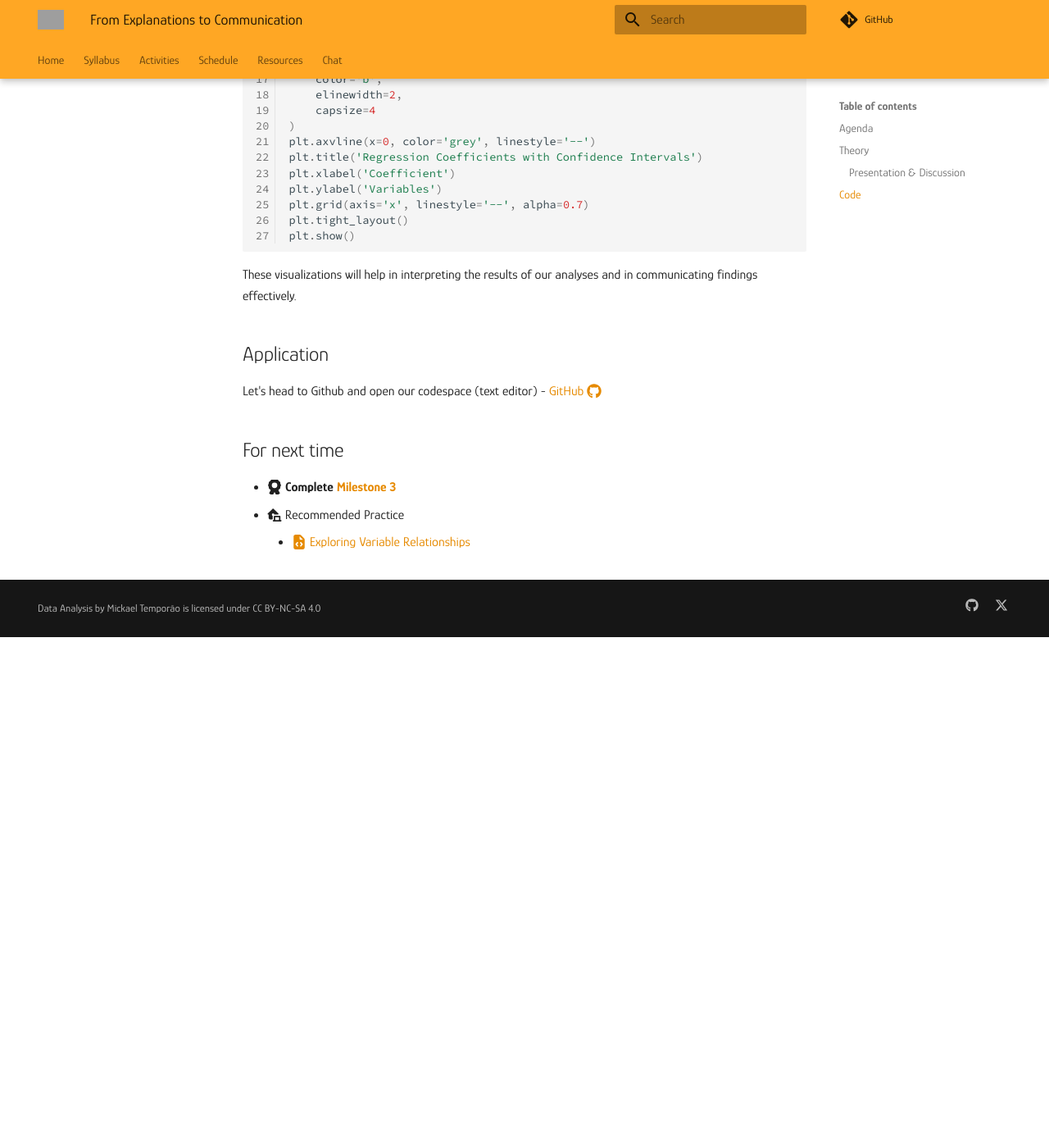
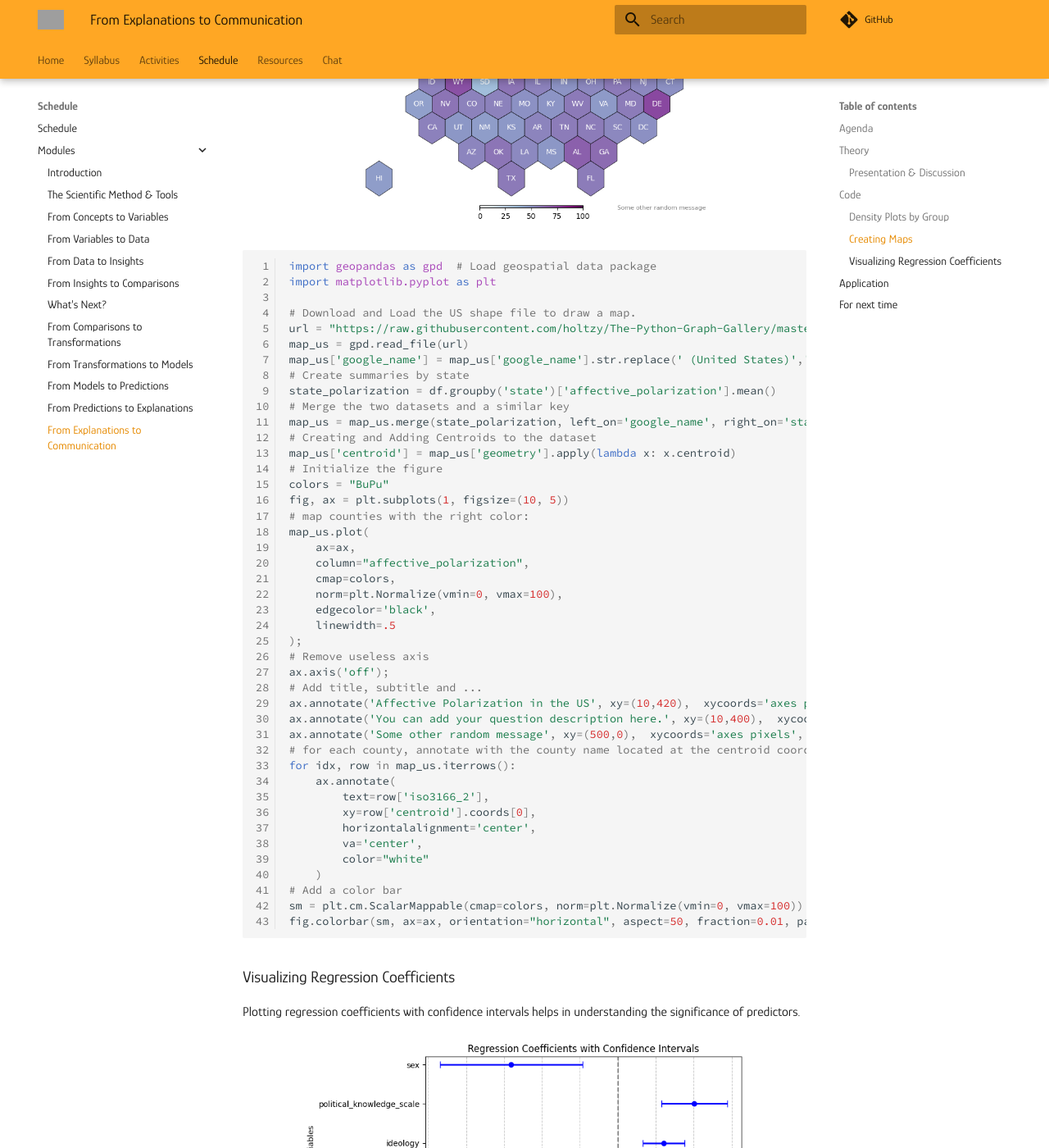
Before and after one commit to mickaeltemporao/data-analysis, an MkDocs documentation site: the page built from docs/modules/communication.md, in a window 1280 px wide and 1400 px high, scrolled down 1695 px. Shown: the whole window at 82% size. Built offline with MkDocs 1.6.1 and Material for MkDocs 9.7.7, drawn with Linux system fonts in a browser that asks for light colours; comment, search, counter and statistics services are not loaded; before the commit the page ends 2472 px from its top, so only the background shows below that; some of the changed text lies outside the part shown; grey boxes are pictures that could not be loaded.

Commit message:
update com module

````diff
--- a/docs/modules/communication.md
+++ b/docs/modules/communication.md
@@ -4,9 +4,9 @@
 - [ ] Theory
     - Presentation & Discussion
 - [ ] Code
-    - Improving Visualizations
+    - Grouping, Summarising, and Visualizing
 - [ ] Application
-    -
+    - Project Visualization Hack-time
 
 ## Theory
 
@@ -17,64 +17,123 @@
 
 ## Code
 
-This module will cover how to visualize the results of our analyses, including plotting polarization by state.
+Visualizations are powerful tools for communicating research findings, and this module emphasizes creating visualizations to illustrate the impact of key variables within your research projects.
 
-# Module 3: Making Visualizations
+In this module, we will :
 
-Visualizations are powerful tools for communicating research findings. This module focuses on creating visualizations to illustrate the impact of political knowledge on affective polarization.
+- learn how to perform grouped operations using the `.groupby()` method and how to `.merge()` different datasets.
+- create density plots to examine the distribution of variables, segmented by other factors.
+- learn to visualize your analysis results, including creating a visualization .
 
-## Visualizing Affective Polarization
 
-We will create density plots to visualize the distribution of affective polarization.
+### Density Plots by Group
+
+![](../images/ap_by_int.png){width=50%}
 
 ```python
 import seaborn as sns
-import matplotlib.pyplot as plt
-from data_cleaning import load_and_clean_data
-
-df = load_and_clean_data()
 
 sns.kdeplot(
-   data=df, x="affective_polarization", hue="sex",
+   ax=ax, data=df, x="affective_polarization", hue="political_interest",
    fill=True, common_norm=False, palette="crest",
    alpha=.5, linewidth=0,
 )
-plt.title('Density Plot of Affective Polarization')
-plt.show()
+
 ```
 
-## Visualizing Regression Coefficients
+### Creating Maps
+
+![](../images/ap_by_state.png){width=95%}
+
+
+```python
+import geopandas as gpd  # Load geospatial data package
+import matplotlib.pyplot as plt
+
+# Download and Load the US shape file to draw a map.
+url = "https://raw.githubusercontent.com/holtzy/The-Python-Graph-Gallery/master/static/data/us_states_hexgrid.geojson.json"
+map_us = gpd.read_file(url)
+map_us['google_name'] = map_us['google_name'].str.replace(' (United States)','')
+# Create summaries by state
+state_polarization = df.groupby('state')['affective_polarization'].mean()
+# Merge the two datasets and a similar key
+map_us = map_us.merge(state_polarization, left_on='google_name', right_on='state', how='left')
+# Creating and Adding Centroids to the dataset
+map_us['centroid'] = map_us['geometry'].apply(lambda x: x.centroid)
+# Initialize the figure
+colors = "BuPu"
+fig, ax = plt.subplots(1, figsize=(10, 5))
+# map counties with the right color:
+map_us.plot(
+    ax=ax,
+    column="affective_polarization",
+    cmap=colors,
+    norm=plt.Normalize(vmin=0, vmax=100),
+    edgecolor='black',
+    linewidth=.5
+);
+# Remove useless axis
+ax.axis('off');
+# Add title, subtitle and ...
+ax.annotate('Affective Polarization in the US', xy=(10,420),  xycoords='axes pixels', horizontalalignment='left', verticalalignment='top', fontsize=14, color='black')
+ax.annotate('You can add your question description here.', xy=(10,400),  xycoords='axes pixels', horizontalalignment='left', verticalalignment='top', fontsize=11, color='#808080')
+ax.annotate('Some other random message', xy=(500,0),  xycoords='axes pixels', horizontalalignment='left', verticalalignment='top', fontsize=8, color='#808080')
+# for each county, annotate with the county name located at the centroid coordinates
+for idx, row in map_us.iterrows():
+    ax.annotate(
+        text=row['iso3166_2'],
+        xy=row['centroid'].coords[0],
+        horizontalalignment='center',
+        va='center',
+        color="white"
+    )
+# Add a color bar
+sm = plt.cm.ScalarMappable(cmap=colors, norm=plt.Normalize(vmin=0, vmax=100))
+fig.colorbar(sm, ax=ax, orientation="horizontal", aspect=50, fraction=0.01, pad=0 );
+```
+
+### Visualizing Regression Coefficients
 
 Plotting regression coefficients with confidence intervals helps in understanding the significance of predictors.
 
+![](../images/reg_coefs.png){width=80%}
+
 ```python
+# Create a DataFrame to hold the model coefficients and their statistics
 coef_df = pd.DataFrame({
-    'coef': model.params,
-    'lower_ci': model.conf_int()[0],
-    'upper_ci': model.conf_int()[1],
-    'pval': model.pvalues
-}).drop('Intercept')
+    'coef': model.params,  # Extract the coefficients from the model
+    'lower_ci': model.conf_int()[0],  # Extract the lower bounds of the confidence intervals
+    'upper_ci': model.conf_int()[1],  # Extract the upper bounds of the confidence intervals
+    'pval': model.pvalues  # Extract the p-values for the coefficients
+}).drop('Intercept')  # Drop the intercept to focus on the variables of interest
 
+# Set up the figure for plotting
 plt.figure(figsize=(8, 10))
+
+# Plot error bars to represent the confidence intervals for each coefficient
 plt.errorbar(
-    coef_df['coef'],
-    coef_df.index,
+    coef_df['coef'],  # Coefficient values on the x-axis
+    coef_df.index,  # Variable names on the y-axis
     xerr=(
-        coef_df['coef'] - coef_df['lower_ci'],
-        coef_df['upper_ci'] - coef_df['coef']
+        coef_df['coef'] - coef_df['lower_ci'],  # Calculate error bars for the lower confidence interval
+        coef_df['upper_ci'] - coef_df['coef']  # Calculate error bars for the upper confidence interval
     ),
-    fmt='o',
-    color='b',
-    elinewidth=2,
-    capsize=4
+    fmt='o',  # Use circle markers for the data points
+    color='b',  # Set the color of the markers to blue
+    elinewidth=2,  # Set the width of the error bars
+    capsize=4  # Set the size of the caps on the error bars
 )
+
+# Add a vertical line at x=0 to indicate where coefficients are not significantly different from zero
 plt.axvline(x=0, color='grey', linestyle='--')
+# Add a title to the plot
 plt.title('Regression Coefficients with Confidence Intervals')
+# Label the x-axis as 'Coefficient'
 plt.xlabel('Coefficient')
+# Label the y-axis as 'Variables'
 plt.ylabel('Variables')
-plt.grid(axis='x', linestyle='--', alpha=0.7)
-plt.tight_layout()
-plt.show()
+# Add a grid to the plot for better readability, applying only to the x-axis
+plt.grid(axis='x', linestyle='--', alpha=0.7)  # Dashed grid lines with some transparency for clarity
 ```
 
 These visualizations will help in interpreting the results of our analyses and in communicating findings effectively.
@@ -83,10 +142,9 @@ These visualizations will help in interpreting the results of our analyses and i
 ## Application
 
 Let's head to Github and open our codespace (text editor)
+
 - [GitHub :fontawesome-brands-github:](https://github.com/)
 
 
 ## For next time
-- :fontawesome-solid-award: **Complete** [**Milestone 3**](https://colab.research.google.com/github/mickaeltemporao/data-analysis/blob/main/materials/assignment-3.ipynb)
-- :fontawesome-solid-house-laptop: Recommended Practice
-    - [:fontawesome-solid-file-code: Exploring Variable Relationships](https://colab.research.google.com/github/mickaeltemporao/itds/blob/main/materials/05-data-exploration-rows.ipynb)
+- :fontawesome-solid-triangle-exclamation: Start Wrapping-up your [**:fontawesome-regular-file-code: Project**](activities/project.md)
--- a/docs/schedule.md
+++ b/docs/schedule.md
@@ -36,7 +36,7 @@ This schedule is an approximation, subject to change due needs of the students i
 | 2025/02/19 | [:fontawesome-solid-book-open: From Transformations to Models](modules/modeling.md) | [**:fontawesome-solid-chalkboard-user: - G1**](activities/participation.md/#s2-the-group-presenting) | [**:fontawesome-solid-award: Update**](activities/m4-analysis.md)     |
 | 2025/02/26 | [:fontawesome-solid-book-open: From Models to Predictions](modules/inference.md) | [**:fontawesome-solid-chalkboard-user: - G2**](activities/participation.md/#s2-the-group-presenting) | |
 | 2025/03/12 | [:fontawesome-solid-book-open: From Predictions to Explanations](modules/explanation.md) |[**:fontawesome-solid-chalkboard-user: - G3**](activities/participation.md/#s2-the-group-presenting) |  |
-| 2025/03/19 | :fontawesome-solid-book-open: From Explanations to Communication |[**:fontawesome-solid-chalkboard-user: - G4**](activities/participation.md/#s2-the-group-presenting) | |
+| 2025/03/19 | [:fontawesome-solid-book-open: From Explanations to Communication](modules/communication.md) |[**:fontawesome-solid-chalkboard-user: - G4**](activities/participation.md/#s2-the-group-presenting) | |
 | 2025/03/26 | :fontawesome-solid-book-open: From Communication to Publication |                                                                            | |
 | 2025/04/15 | |                                                                            | [**:fontawesome-regular-file-code: Project**](activities/project.md)|
 
--- a/mkdocs.yml
+++ b/mkdocs.yml
@@ -74,7 +74,7 @@ nav:
       - modules/modeling.md
       - modules/inference.md
       - modules/explanation.md
-      # - modules/communication.md
+      - modules/communication.md
       # - modules/publication.md
       # - modules/management.md
       # - modules/descriptive-inference.md
````
Also changed, not shown: docs/images/ap_by_int.png (added), docs/images/ap_by_state.png (added), docs/images/reg_coefs.png (added).
